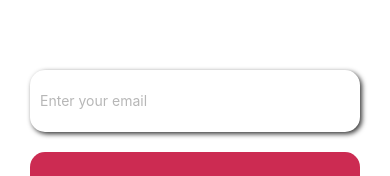
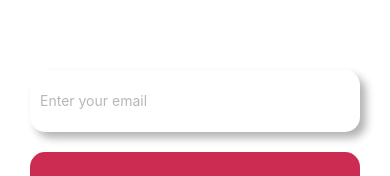
Before and after one commit to Siyad19/Dating-App, a React Native app: screen /Forgot-Password in a window 390 px wide. Shown: the part 312-488 px from the top of the page. Built offline with nearby package versions, Linux system fonts and the light colour scheme.

Commit message:
update changes

```diff
--- a/components/ForgotPassword.js
+++ b/components/ForgotPassword.js
@@ -77,11 +77,11 @@ const styles = StyleSheet.create({
     BoxShadow:{
         shadowColor:"black",
         shadowOffset:{
-            width:2,
-            height:2
+            width:6,
+            height:6
         },
-        shadowOpacity:0.8,
-        shadowRadius:5
+        shadowOpacity:0.3,
+        shadowRadius:8
     },
     androidShadow:{
         elevation:10
--- a/components/LoginScreen.js
+++ b/components/LoginScreen.js
@@ -97,11 +97,11 @@ const styles = StyleSheet.create({
   BoxShadow: {
     shadowColor: "black",
     shadowOffset: {
-      width: 10,
+      width: 6,
       height: 6,
     },
-    shadowOpacity: 0.8,
-    shadowRadius: 5,
+    shadowOpacity: 0.3,
+    shadowRadius: 8,
   },
   androidShadow: {
     elevation: 10,
```
